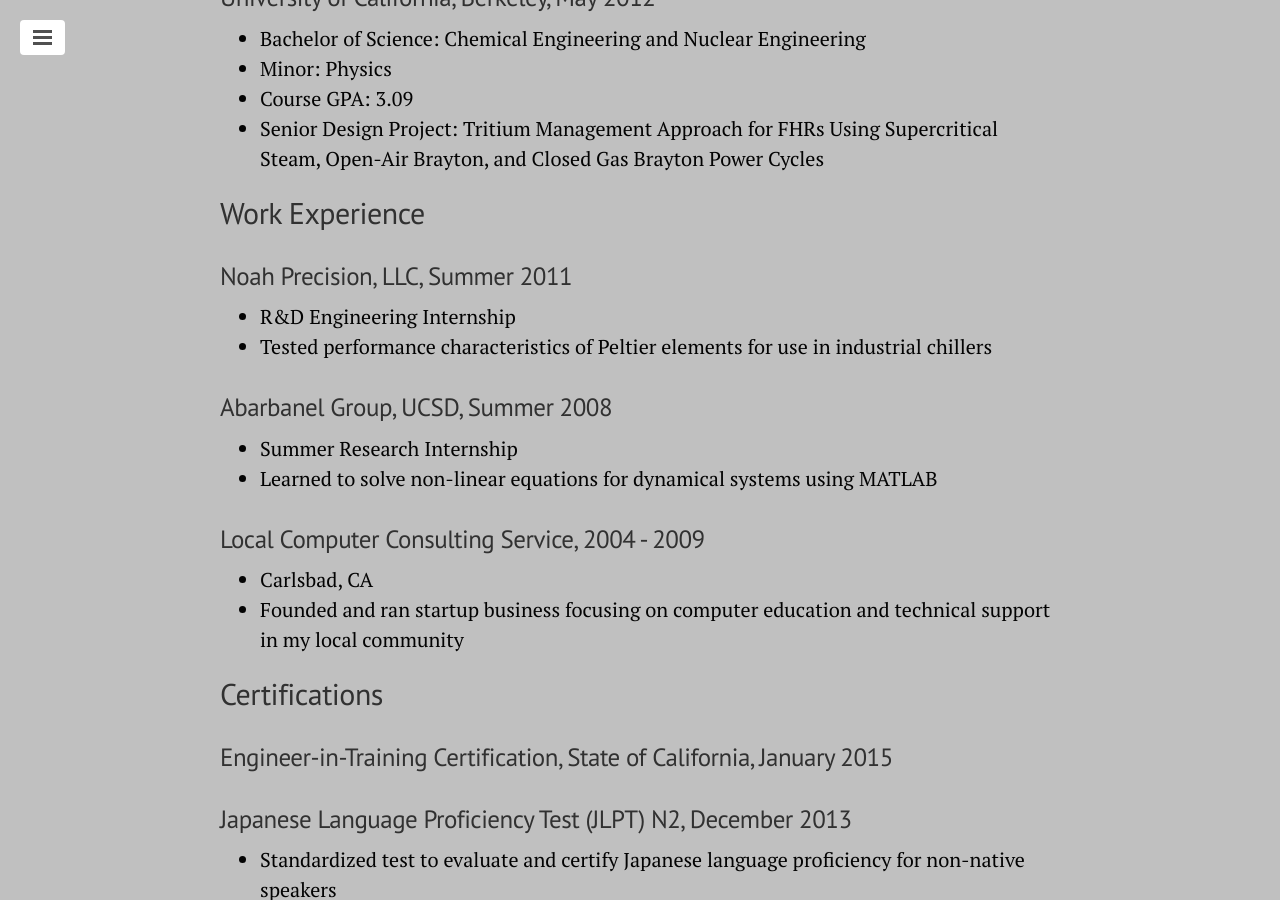
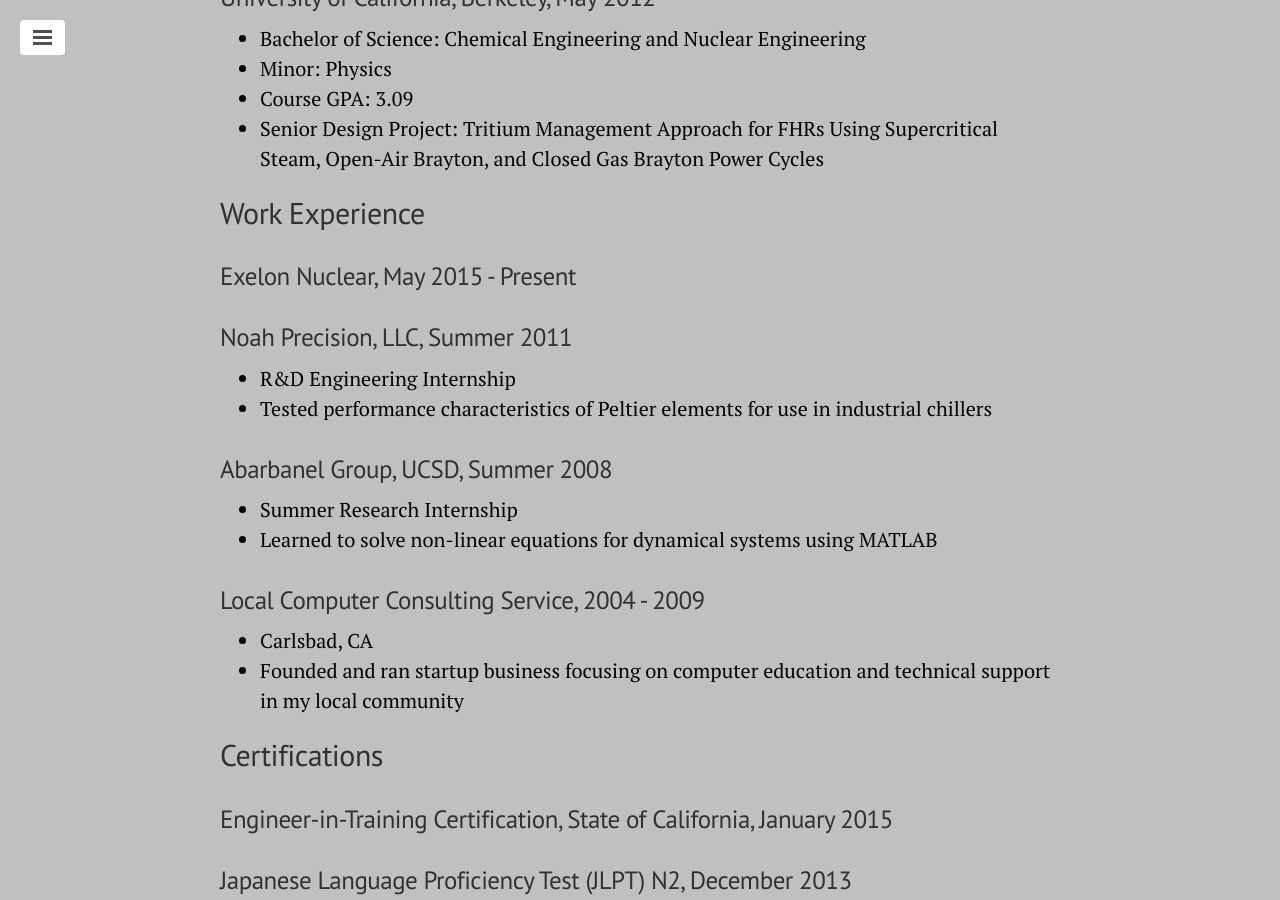
Before and after one commit to xatlasm/xatlasm.github.io, a Jekyll site: the page built from cv.md, in a window 1280 px wide and 900 px high, scrolled down 713 px. Built offline with Jekyll 4.4.1, drawn with Linux system fonts in a browser that asks for light colours; formulas are drawn with MathJax 3.

Commit message:
Updated CV

```diff
--- a/cv.md
+++ b/cv.md
@@ -24,6 +24,8 @@
 * Senior Design Project: Tritium Management Approach for FHRs Using Supercritical Steam, Open-Air Brayton, and Closed Gas Brayton Power Cycles
 
 ## Work Experience
+
+### Exelon Nuclear, May 2015 - Present
 
 ### Noah Precision, LLC, Summer 2011
 * R&D Engineering Internship
```
